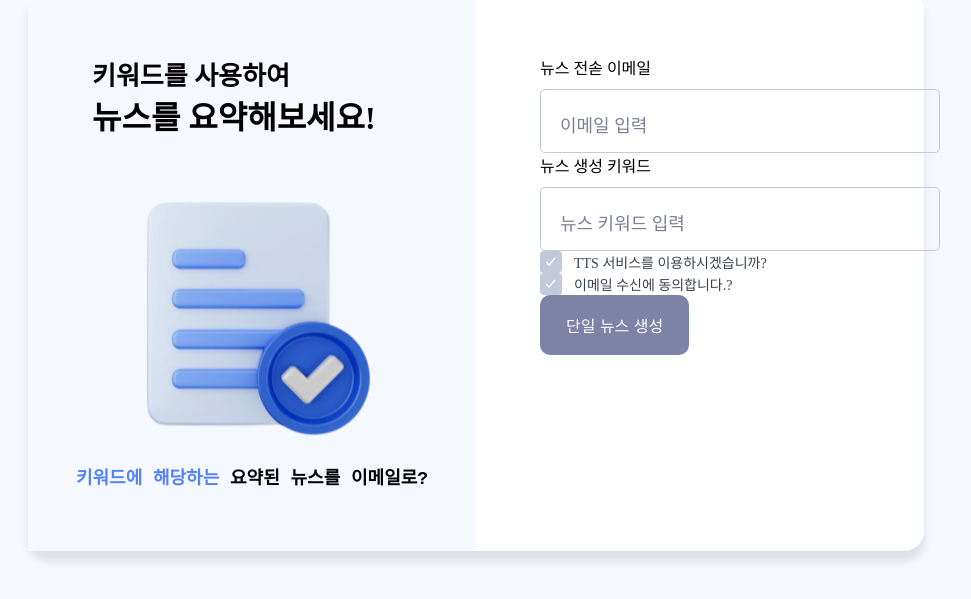
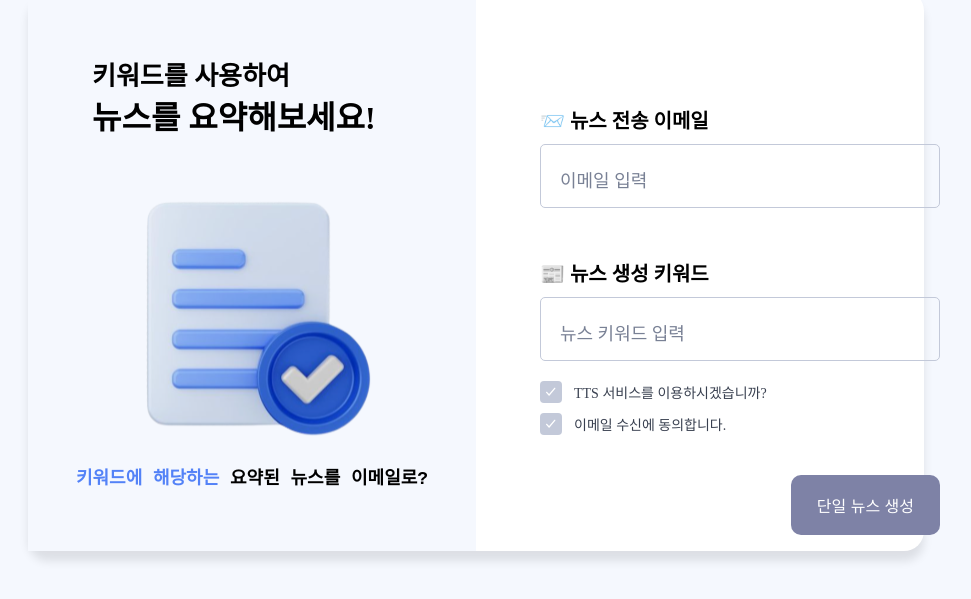
Before and after one commit to EntryCNS/lessflow-frontend-v2, a Next.js app: page /summary in a window 1280 px wide. Shown: the part 129-728 px from the top of the page, without its empty margins (164-1135 px from the left). Built offline with nearby package versions, Linux system fonts and the light colour scheme; a web font is replaced by a local one.

Commit message:
style : done summary style

```diff
--- a/src/components/layout/SummaryPage/index.tsx
+++ b/src/components/layout/SummaryPage/index.tsx
@@ -5,6 +5,7 @@ import React, { useState } from "react";
 import Input from "@/components/common/Input";
 import CheckBox from "@/components/common/CheckBox";
 import Button from "@/components/common/Button";
+import * as S from "./style";
 
 const LeftContents: SendTemplateLeftContents = {
   title: "뉴스를 요약해보세요!",
@@ -27,8 +28,8 @@ const SummaryPage = () => {
     <>
       <SendTemplate leftContents={LeftContents}>
         <div>
-          <div>
-            <p>뉴스 전솓 이메일</p>
+          <S.InputWrap>
+            <S.InputTitle>📨 뉴스 전송 이메일</S.InputTitle>
             <Input
               state={email}
               setState={setEmail}
@@ -36,9 +37,9 @@ const SummaryPage = () => {
               fontSize={18}
               padding="22px 20px"
             />
-          </div>
-          <div>
-            <p>뉴스 생성 키워드</p>
+          </S.InputWrap>
+          <S.InputWrap>
+            <S.InputTitle>📰 뉴스 생성 키워드</S.InputTitle>
             <Input
               state={keyword}
               setState={setKeyword}
@@ -46,21 +47,22 @@ const SummaryPage = () => {
               fontSize={18}
               padding="22px 20px"
             />
-          </div>
-          <div>
+          </S.InputWrap>
+          <S.CheckBoxWrap>
             <CheckBox
               context="TTS 서비스를 이용하시겠습니까?"
               state={TTSService}
               setState={setTTSService}
             />
-          </div>
-          <div>
+          </S.CheckBoxWrap>
+          <S.CheckBoxWrap>
             <CheckBox
-              context="이메일 수신에 동의합니다.?"
+              context="이메일 수신에 동의합니다."
               state={sendEmail}
               setState={setSendEmail}
             />
-          </div>
+          </S.CheckBoxWrap>
+          <S.ButtonWrap>
             <Button
               onClickHandler={onclickHandler}
               disable={!active}
@@ -68,6 +70,7 @@ const SummaryPage = () => {
             >
               단일 뉴스 생성
             </Button>
+          </S.ButtonWrap>
         </div>
       </SendTemplate>
     </>
--- /dev/null
+++ b/src/components/layout/SummaryPage/style.ts
@@ -0,0 +1,24 @@
+import styled from "styled-components";
+
+export const InputTitle = styled.p`
+  font-size: 20px;
+  font-weight: 600;
+`;
+
+export const InputWrap = styled.div`
+  margin: 20px 0px;
+  &:nth-child(1) {
+    margin: 50px 0px;
+  }
+`;
+
+export const CheckBoxWrap = styled.div`
+  margin-bottom: 10px;
+`;
+
+export const ButtonWrap = styled.div`
+  width: 400px;
+  display: flex;
+  justify-content: end;
+  margin-top: 40px;
+`;
--- a/src/components/layout/main/index.tsx
+++ b/src/components/layout/main/index.tsx
@@ -1,6 +1,6 @@
 import React, { useState } from "react";
 import * as S from "./style";
-import MainTxtImg from "../../../../public/asset/mainTxt.svg";
+import MainTxtImg from "@/../public/asset/mainTxt.svg";
 import CharacterImg from "../../../../public/asset/character.svg";
 import Button from "../../common/Button";
 import Modal from "./modal";
@@ -21,9 +21,9 @@ const Main = () => {
       <S.HeaderPlace />
 
       <S.MainBannerBox>
-        <S.MainTxtImg src={MainTxtImg} />
+        <S.MainTxtImg src={MainTxtImg} alt="" />
 
-        <S.MainCharacterImg src={CharacterImg} />
+        <S.MainCharacterImg src={CharacterImg} alt="" />
       </S.MainBannerBox>
 
       <S.MainContentBox>
```
Lines whose indentation alone changed are shown as unchanged.
